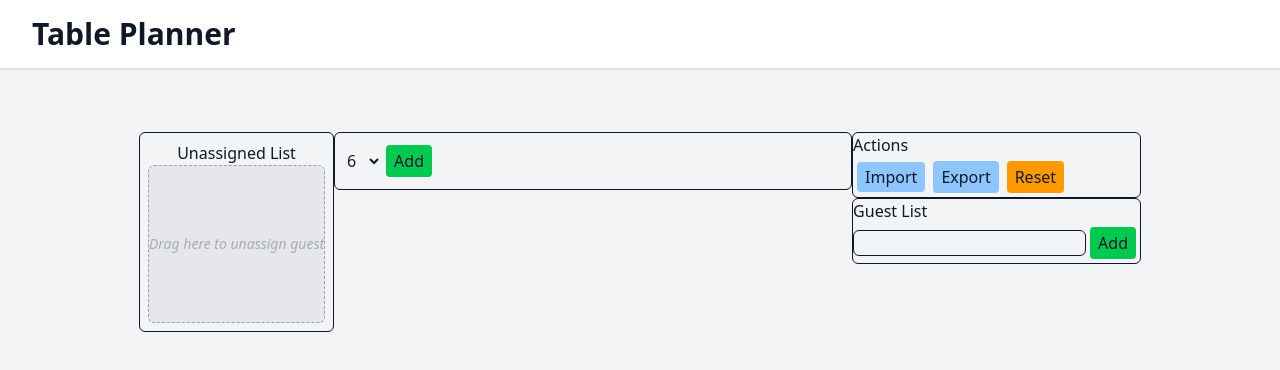
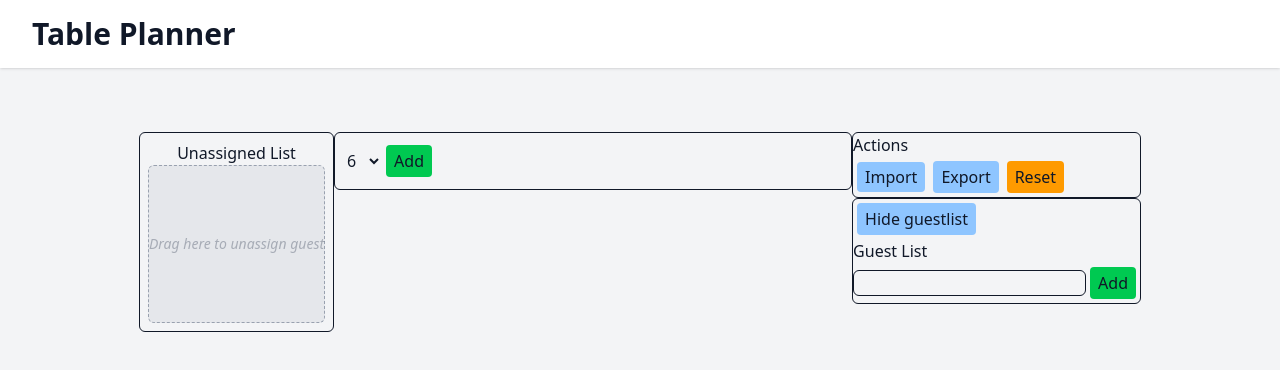
Before and after one commit to out-spaced/tableplanner, a React (Vite) app: page / in a window 1280 px wide. Shown: the top 370 px of the page. Built offline with nearby package versions, Linux system fonts and the light colour scheme; what mobile-drag-drop would draw is missing.

Commit message:
add hide guestlist button

```diff
--- a/src/GuestList.tsx
+++ b/src/GuestList.tsx
@@ -1,6 +1,7 @@
-import { useEffect, useState } from "react";
+import { useEffect, useState, Activity } from "react";
 import { insertNewGuest } from "./utils";
 import Guest from "./Guest";
+import HideGuestList from "./HideGuestList";
 
 function GuestList({
   tables,
@@ -14,6 +15,7 @@ function GuestList({
   setGuestIndexCount: Function;
 }) {
   const [allGuests, setAllGuests] = useState<Person[]>([]);
+  const [isVisible, setIsVisible] = useState<boolean>(true);
   const [inputValue, setInputValue] = useState<string>("");
   const [error, setError] = useState<string>("");
 
@@ -58,6 +60,8 @@ function GuestList({
 
   return (
     <div className="border rounded-md">
+      <HideGuestList isVisible={isVisible} setIsVisible={setIsVisible} />
+      <Activity mode={isVisible ? "visible" : "hidden"}>
         <h3>Guest List</h3>
         <div className="flex flex-col md:flex-row md:items-center">
           <input
@@ -92,6 +96,7 @@ function GuestList({
             ))}
           </ul>
         </div>
+      </Activity>
     </div>
   );
 }
--- /dev/null
+++ b/src/HideGuestList.tsx
@@ -0,0 +1,18 @@
+function HideGuestList({
+  isVisible,
+  setIsVisible,
+}: {
+  isVisible: boolean;
+  setIsVisible: Function;
+}) {
+  return (
+    <button
+      className="m-1 p-2 pt-1 pb-1 bg-blue-300 rounded-sm shadow-gray-500 hover:shadow-md"
+      onClick={() => setIsVisible((prev: boolean) => !prev)}
+    >
+      {isVisible ? "Hide guestlist" : "Show Guestlist"}
+    </button>
+  );
+}
+
+export default HideGuestList;
```
Lines whose indentation alone changed are shown as unchanged.
